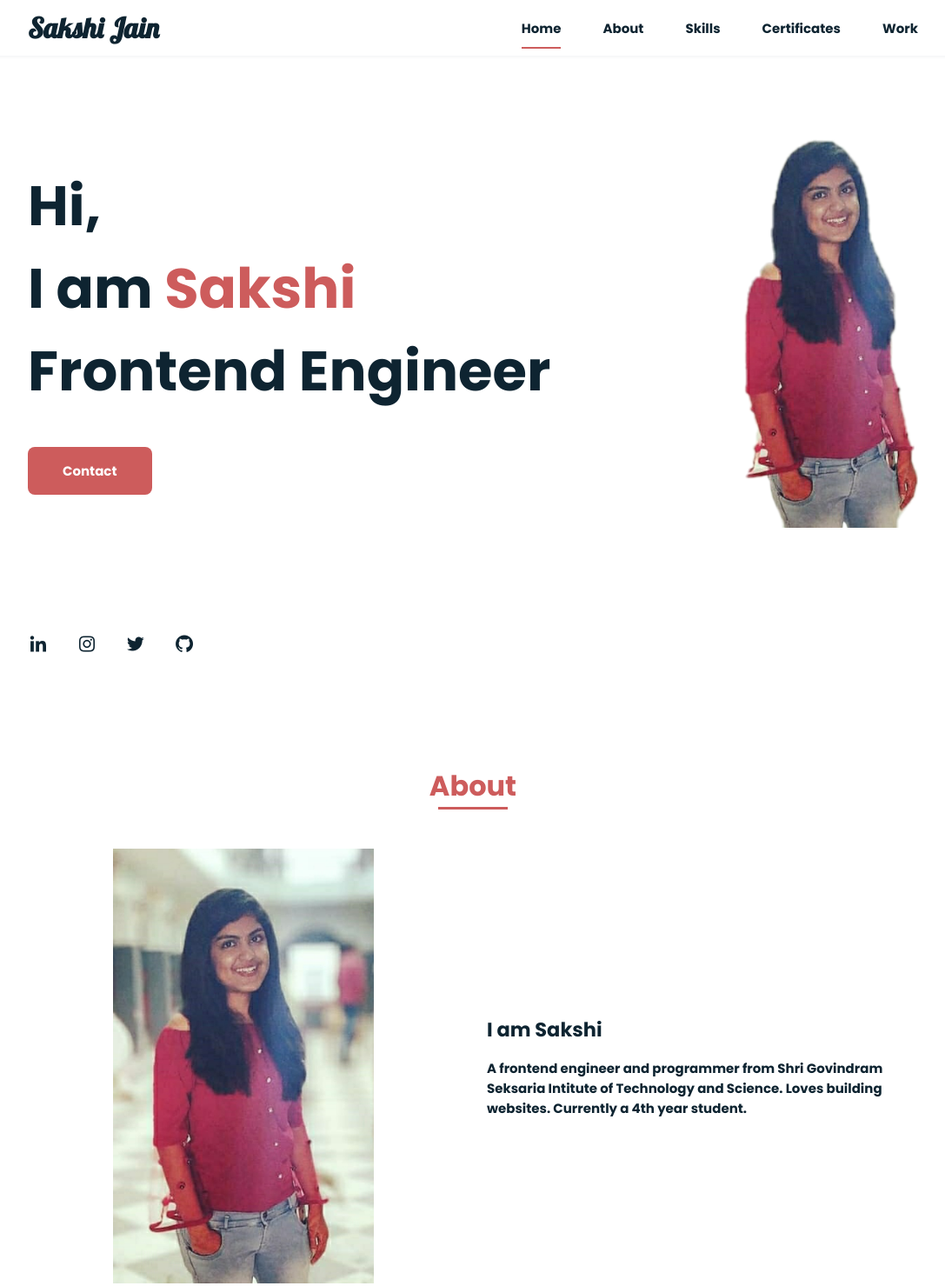
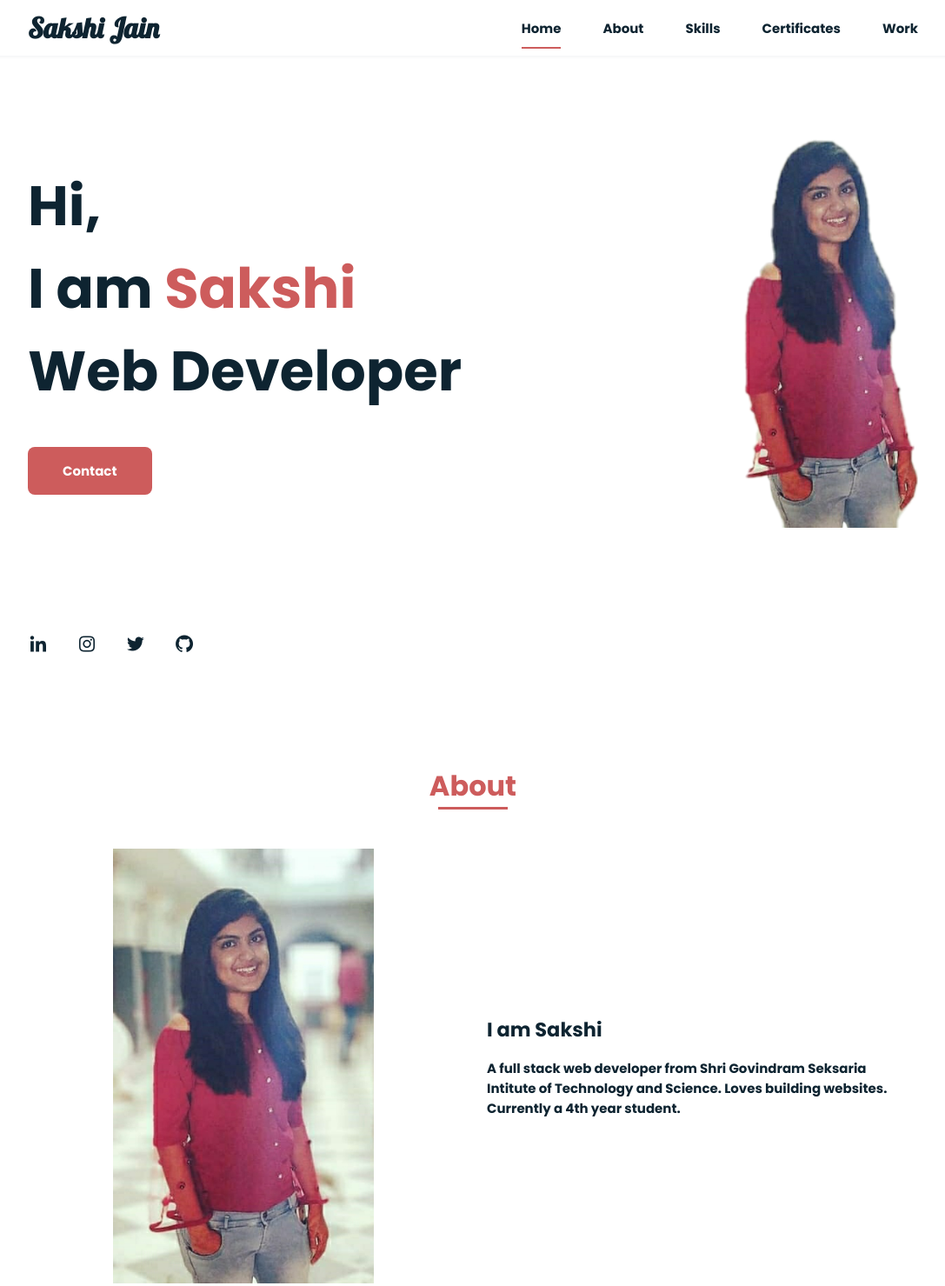
Before and after one commit to sakshi4235/Portfolio, a plain HTML site: page index.html in a window 1280 px wide. Shown: the top 1479 px of the page at 87% size, without its empty margins (96-1183 px from the left). Drawn offline with nearby package versions, Linux system fonts and the light colour scheme.

Commit message:
Update index.html

```diff
--- a/index.html
+++ b/index.html
@@ -32,7 +32,7 @@
     <main class="l-main main-grid">
         <section class="home bd-grid" id="home">
             <div class="home-data">
-                <h1 class="home-title">Hi,<br>I am <span class="home-title-color">Sakshi</span><br>Frontend Engineer</h1>
+                <h1 class="home-title">Hi,<br>I am <span class="home-title-color">Sakshi</span><br>Web Developer</h1>
                 <a href="#" class="button">Contact</a>
             </div>
             <div class="home-social">
@@ -53,7 +53,7 @@
                 </div>
                 <div>
                     <h2 class="about-subtitle">I am Sakshi</h2>
-                    <p class="about-text">A frontend engineer and programmer from Shri Govindram Seksaria Intitute of Technology and Science. Loves building websites. Currently a 4th year student.</p>
+                    <p class="about-text">A full stack web developer from Shri Govindram Seksaria Intitute of Technology and Science. Loves building websites. Currently a 4th year student.</p>
                 </div>
             </div>
         </section>
```
